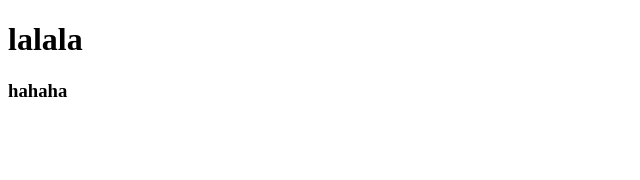
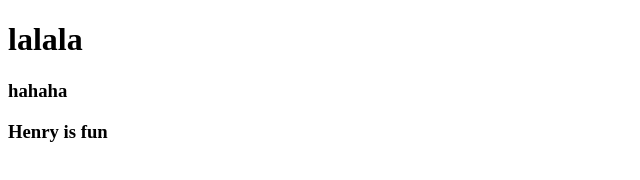
Before and after one commit to GZifan/GZifan, a plain HTML site: page 111.html in a window 1280 px wide. Shown: the whole page, without its empty margins (0-640 px from the left). Drawn offline with Linux system fonts and the light colour scheme.

Commit message:
111.html

```diff
--- a/111.html
+++ b/111.html
@@ -2,5 +2,6 @@
 <heading><h1>lalala</h1></heading>
 <body>
 <p><h3>hahaha</h3></p>
+<p><h3>Henry is fun</h3></p>
 </body>
 </html>
```
